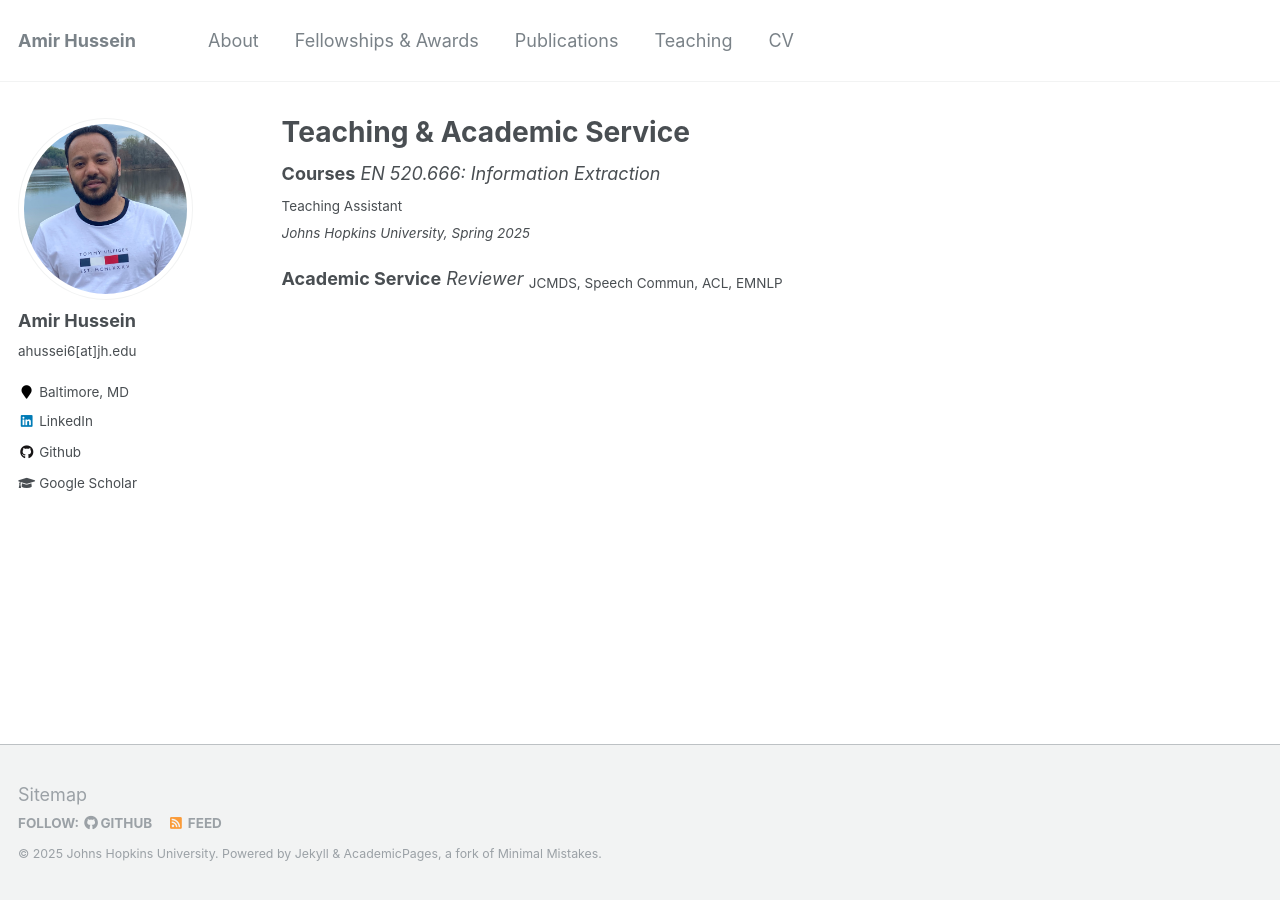
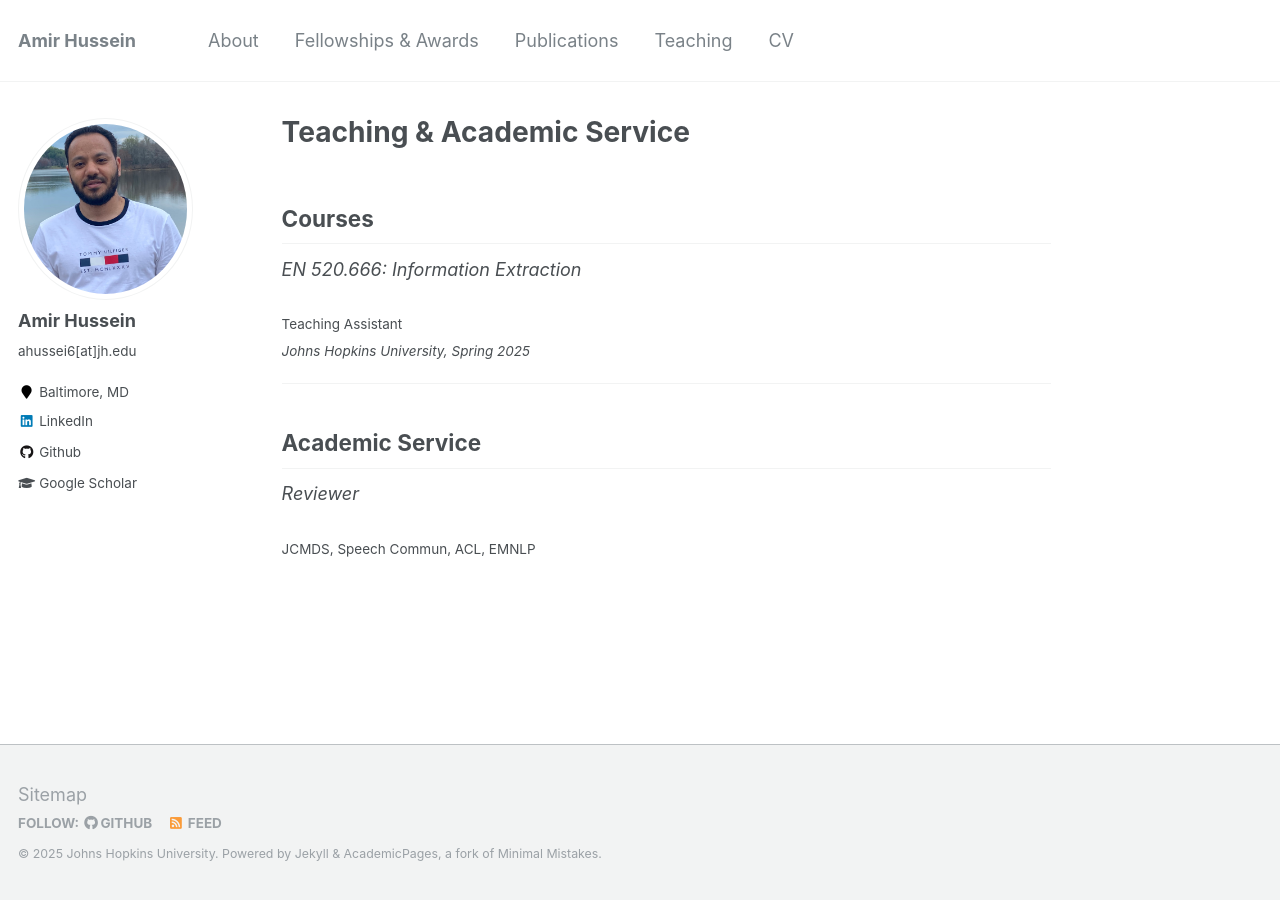
Before and after one commit to AmirHussein96/AmirHussein96.github.io, a Jekyll site: the page built from _pages/teaching.md, in a window 1280 px wide. Built offline with Jekyll 4.4.1, drawn with Linux system fonts in a browser that asks for light colours.

```diff
--- a/_pages/teaching.md
+++ b/_pages/teaching.md
@@ -6,12 +6,15 @@ author_profile: true
 ---
 
 
-**Courses**
+## Courses
 *EN 520.666: Information Extraction*
-<sub>Teaching Assistant</sub>
+
+<sub>Teaching Assistant</sub>  \
 <sub>*Johns Hopkins University, Spring 2025*</sub>
 
+***
 
-**Academic Service**
+## Academic Service
 *Reviewer*
+
 <sub> JCMDS, Speech Commun, ACL, EMNLP </sub>
```
